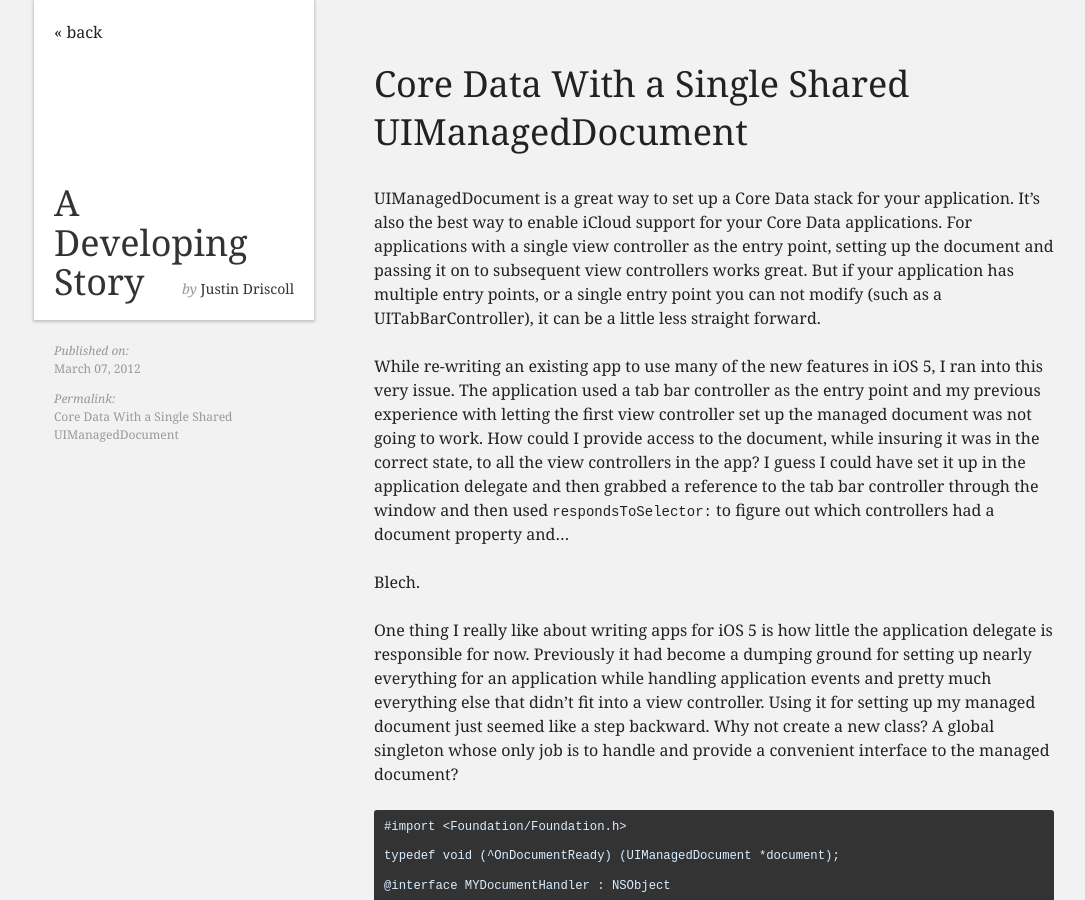
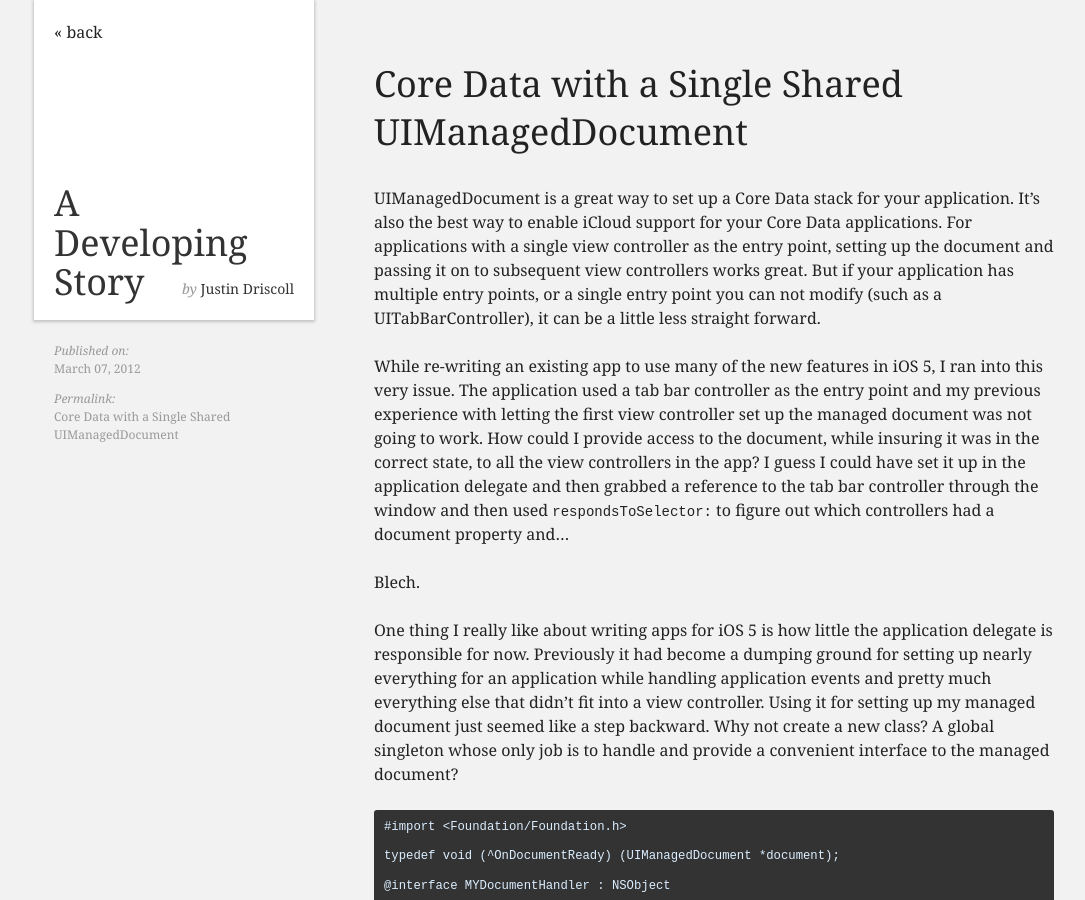
Before and after one commit to jdriscoll/jdriscoll.github.com, a Jekyll site: the page built from blog/_posts/2012-03-07-core-data-with-a-single-shared-uimanageddocument.markdown, in a window 1280 px wide and 900 px high. Shown: the whole window, without its empty margins (86-1171 px from the left). Built offline with Jekyll 4.4.1, drawn with Linux system fonts in a browser that asks for light colours.

```diff
--- a/blog/_posts/2012-03-07-core-data-with-a-single-shared-uimanageddocument.markdown
+++ b/blog/_posts/2012-03-07-core-data-with-a-single-shared-uimanageddocument.markdown
@@ -1,6 +1,6 @@
 ---
 layout: post
-title: Core Data With a Single Shared UIManagedDocument
+title: Core Data with a Single Shared UIManagedDocument
 excerpt: UIManagedDocument is a great way to set up a Core Data stack for your application. With application delegates taking a smaller role in newer applications, sharing the document's managed object context can be tricky.
 ---
 
```
